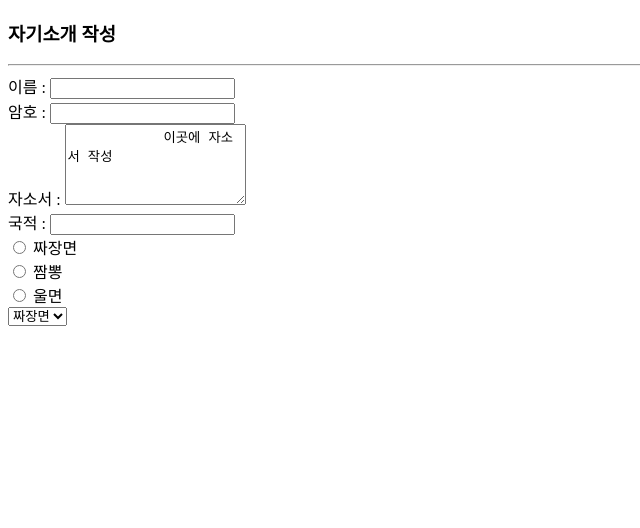
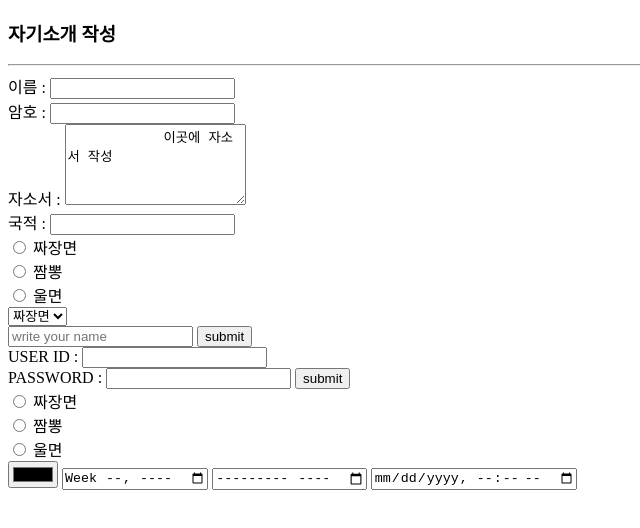
Before and after one commit to trick-dotcom/TIL, a plain HTML site: page CLASS-OFFLINE/leftframe.html in a window 1280 px wide. Shown: the whole page, without its empty margins (0-640 px from the left). Drawn offline with Linux system fonts and the light colour scheme.

Commit message:
web form

```diff
--- a/CLASS-OFFLINE/leftframe.html
+++ b/CLASS-OFFLINE/leftframe.html
@@ -31,7 +31,25 @@
             <option value="1">짜장면</option>
             <option value="2" >짬뽕</option>
             <option value="3">울면</option>
-        </select>
+        </select><br>
+        <input type="text" placeholder="write your name">
+        <button type="button">submit</button><br>
+        <label>
+            USER ID : <input type="text"><br>
+            PASSWORD : <input type="password">
+            <button>submit</button><br>
+        </label>
+        <label>
+        <input type="radio" name="china" value="1">
+        짜장면</label><br>
+        <label><input type="radio" name="china" value="2">
+        짬뽕</label><br>
+        <label><input type="radio" name="china" value="3">
+        울면</label><br>
+        <input type="color">
+        <input type="week">
+        <input type="month">
+        <input type="datetime-local">
     </form>
 </body>
 </html>
```
Also changed, not shown: TIL(TEXT)/2022-02-17.txt.
